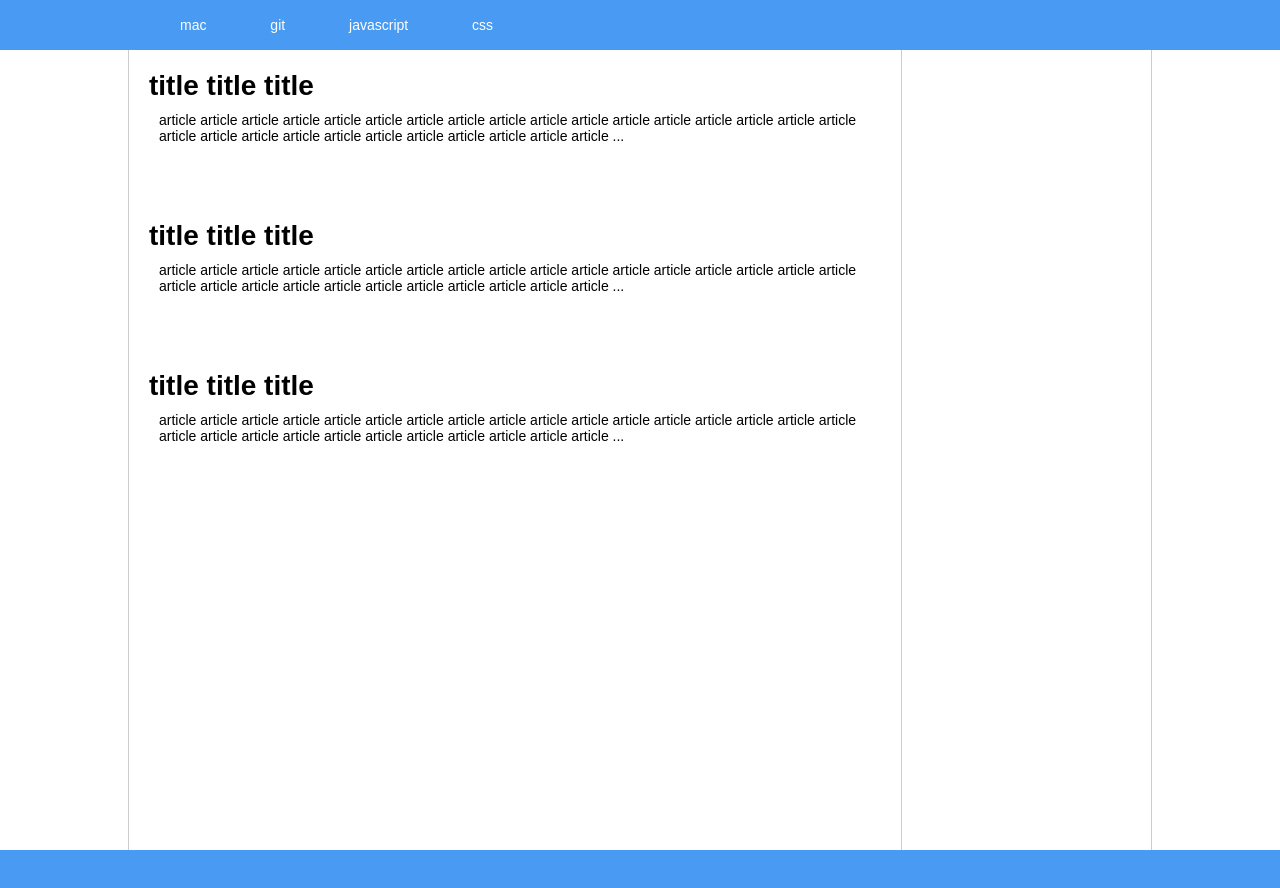
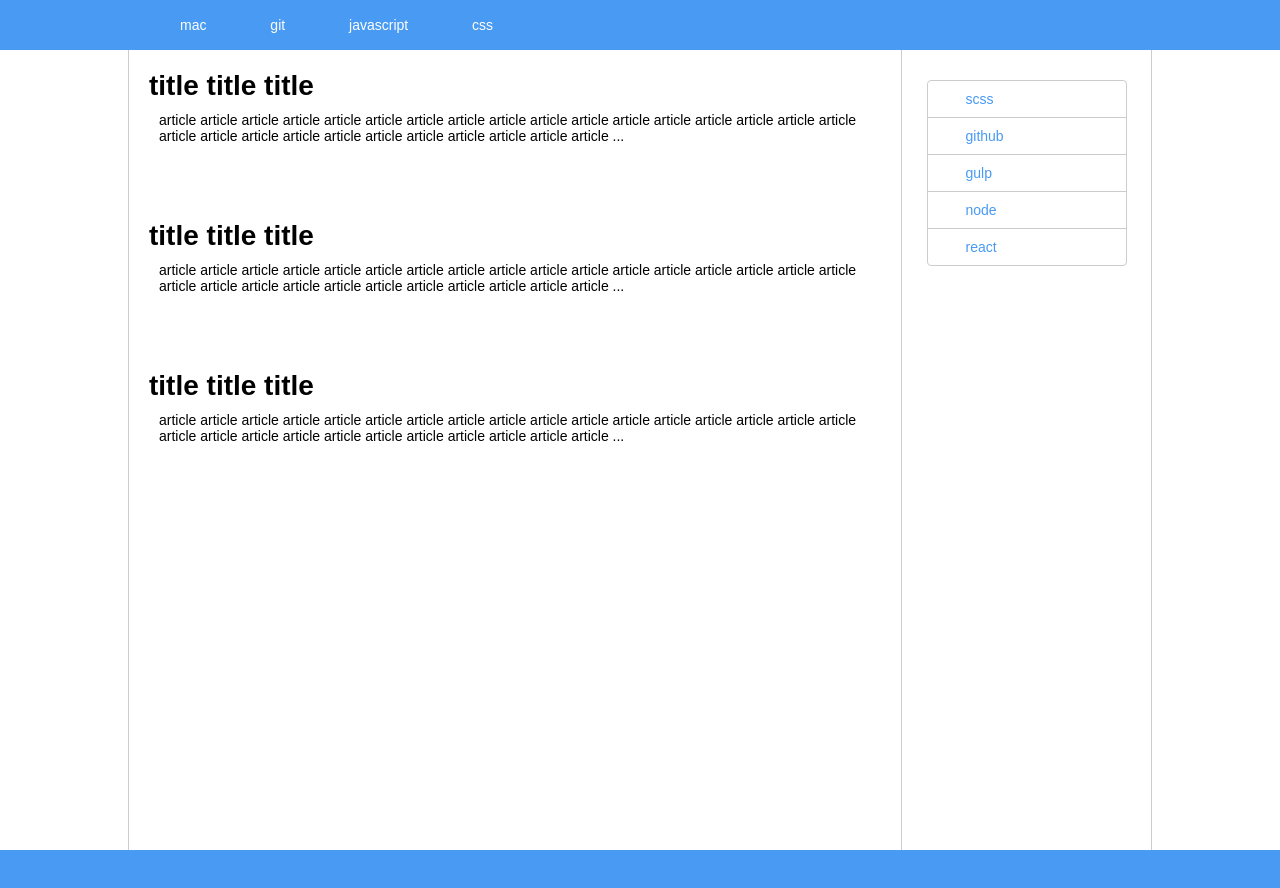
Before and after one commit to dengozhang/branch_git, a plain HTML site: page index.html in a window 1280 px wide. Drawn offline with Linux system fonts and the light colour scheme.

Commit message:
新增侧边栏

```diff
--- a/css.css
+++ b/css.css
@@ -36,6 +36,32 @@
   float: right;
   border-left:1px solid #ccc;
 }
+.menu {
+  width: 200px;
+  margin: 30px auto 0;
+  border:1px solid #ccc;
+  border-radius: 4px;
+  padding-left: 0;
+}
+.menu li{
+  border-bottom: 1px solid #ccc;
+  text-decoration: none;
+}
+.menu li:last-child{
+  border-bottom: none;
+}
+.menu li a{
+  text-indent: 2em;
+  color: #489AF3;
+  width: 200px;
+  padding: 10px;
+  display: inline-block;
+}
+.menu li a:hover{
+  background-color: #489AF3;
+  color: #fff;
+}
+
 .content{
 
 }
--- a/index.html
+++ b/index.html
@@ -18,7 +18,15 @@
   </header>
   <main class="container">
     <aside class="aside">
-
+      <menu class="menu">
+        <ul>
+          <li><a href="javascript:;">scss</a></li>
+          <li><a href="javascript:;">github</a></li>
+          <li><a href="javascript:;">gulp</a></li>
+          <li><a href="javascript:;">node</a></li>
+          <li><a href="javascript:;">react</a></li>
+        </ul>
+      </menu>
     </aside>
     <div class="content">
       <section class="section">
```
